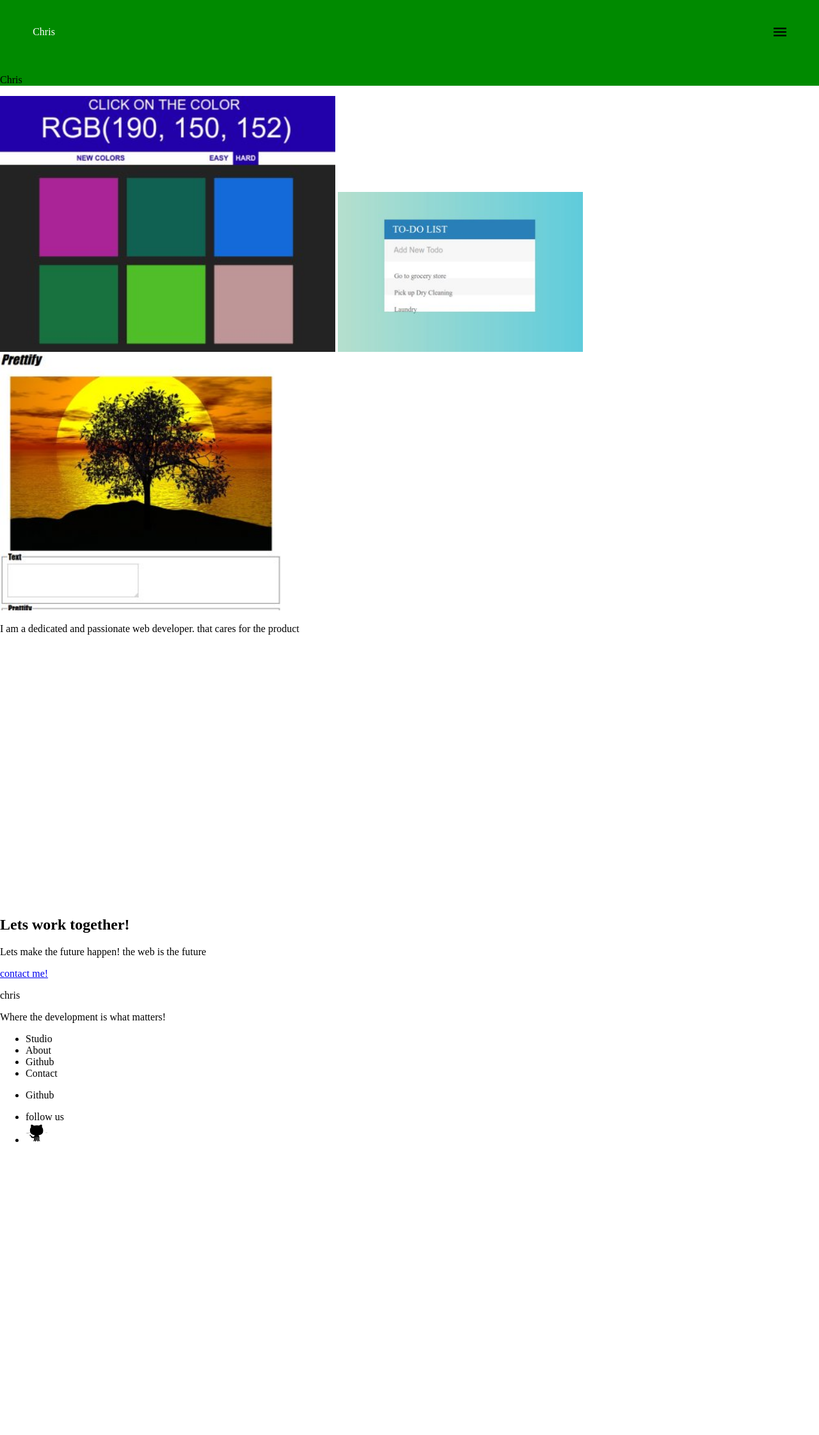
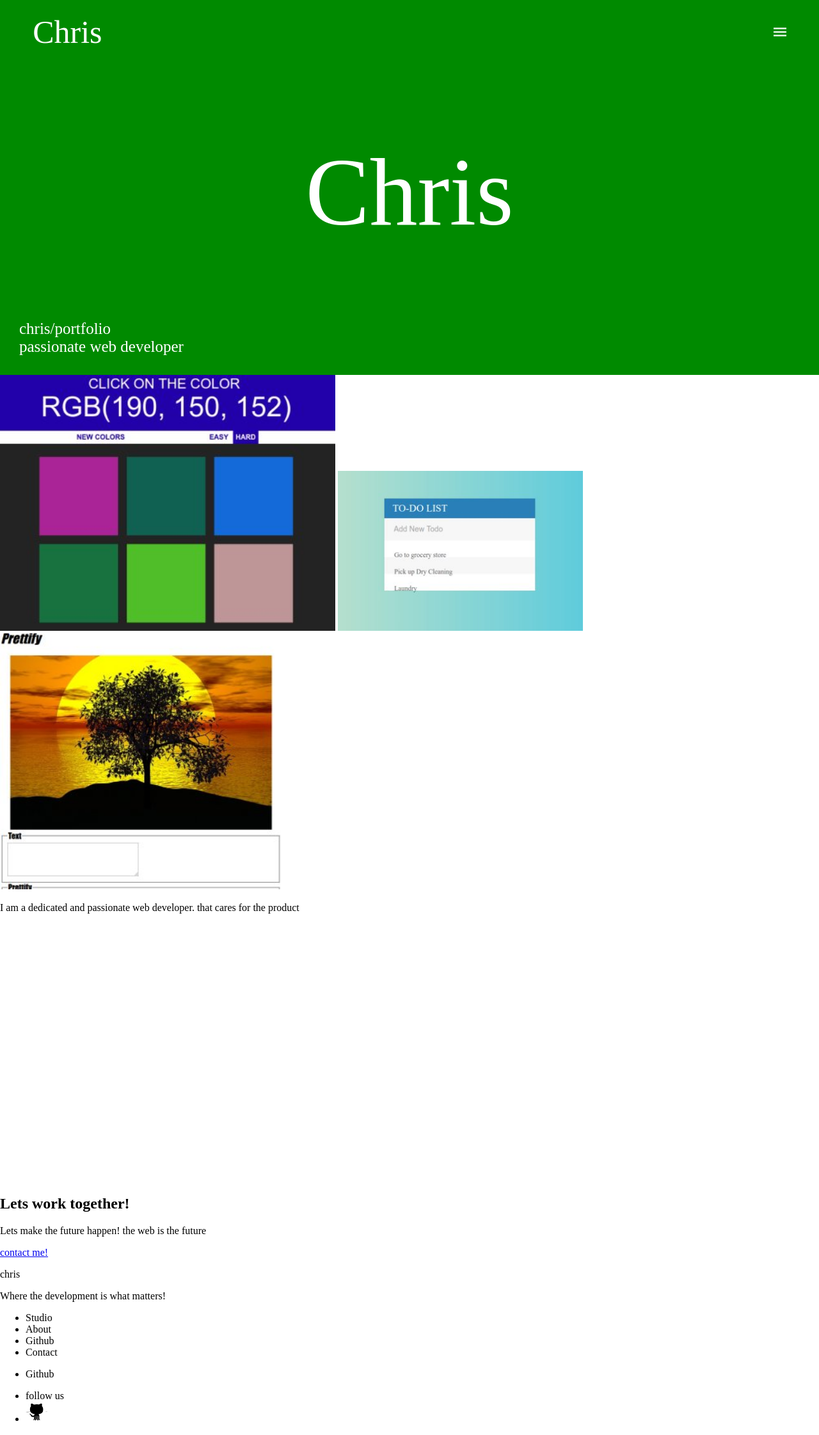
Before and after one commit to colorlessenergy/chris, a Jekyll site: the page built from index.html, in a window 1280 px wide. Shown: the whole page at 64% size. Built offline with Jekyll 4.4.1, drawn with Linux system fonts in a browser that asks for light colours; some web fonts are replaced; before the commit the page ends 1807 px from its top, so only the background shows below that.

Commit message:
finished nav and header

```diff
--- a/_layouts/default.html
+++ b/_layouts/default.html
@@ -5,6 +5,7 @@
   <meta name="viewport" content="width=device-width, initial-scale=1.0">
   <meta http-equiv="X-UA-Compatible" content="ie=edge">
   <title>chris</title>
+  <link href="https://fonts.googleapis.com/css?family=Peddana" rel="stylesheet">
   <link rel="stylesheet" href="main.css">
 </head>
 <body>
--- a/index.html
+++ b/index.html
@@ -4,7 +4,13 @@ layout: default
 
 <section class="main">
   {% include nav.html %}
-  <p>Chris</p>
+  <div class="logo">
+    <p class="logo-text">Chris</p>
+  </div>
+  <div class="branding">
+    <p>chris/portfolio</p>
+    <p class="pos">passionate web developer</p>
+  </div>
 </section>
 <section>
   {% for project in site.data.projects %}
--- a/main.css
+++ b/main.css
@@ -1,4 +1,5 @@
 html, body {
+  font-family: 'Peddana', serif;
   margin: 0;
   padding: 0;
 }
@@ -6,7 +7,6 @@ html, body {
 nav {
   align-items: center;
   background-color: #008a00;
-  color: #fff;
   display: flex;
   justify-content: space-between;
   height: 100px;
@@ -22,4 +22,32 @@ nav p, nav img {
 
 .main {
   background-color: #008a00;
+  color: #fff;
 }
+
+.main nav p {
+  font-size: 50px;
+}
+
+.main .branding p {
+  font-size: 25px;
+  margin: 0;
+
+}
+
+.main .branding {
+  padding-bottom: 30px;
+  padding-left: 30px;
+}
+
+.main .logo .logo-text {
+  font-size: 150px;
+  margin: 0;
+}
+
+.main .logo {
+  align-items: center;
+  display: flex;
+  justify-content: center;
+  height: 400px;
+}
```
Also changed, not shown: images/menu-icon.svg, 3 other files.
